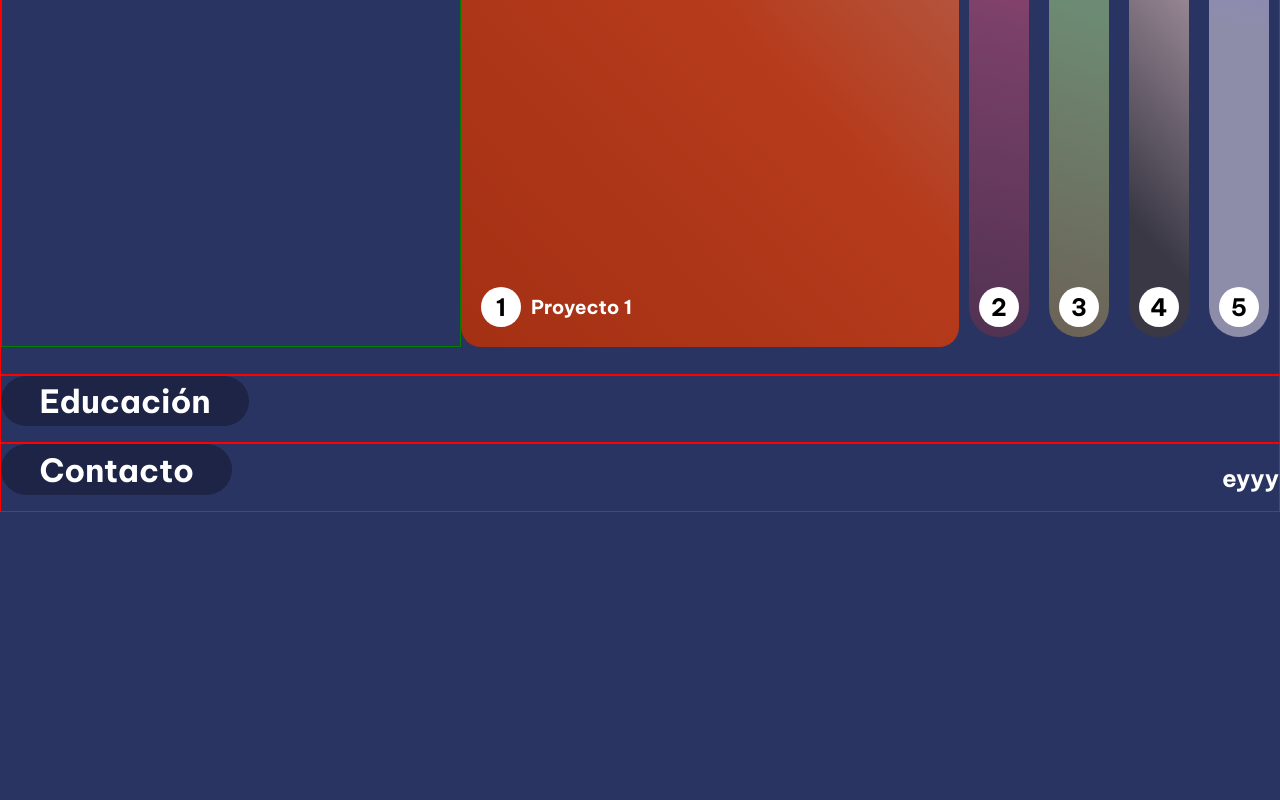
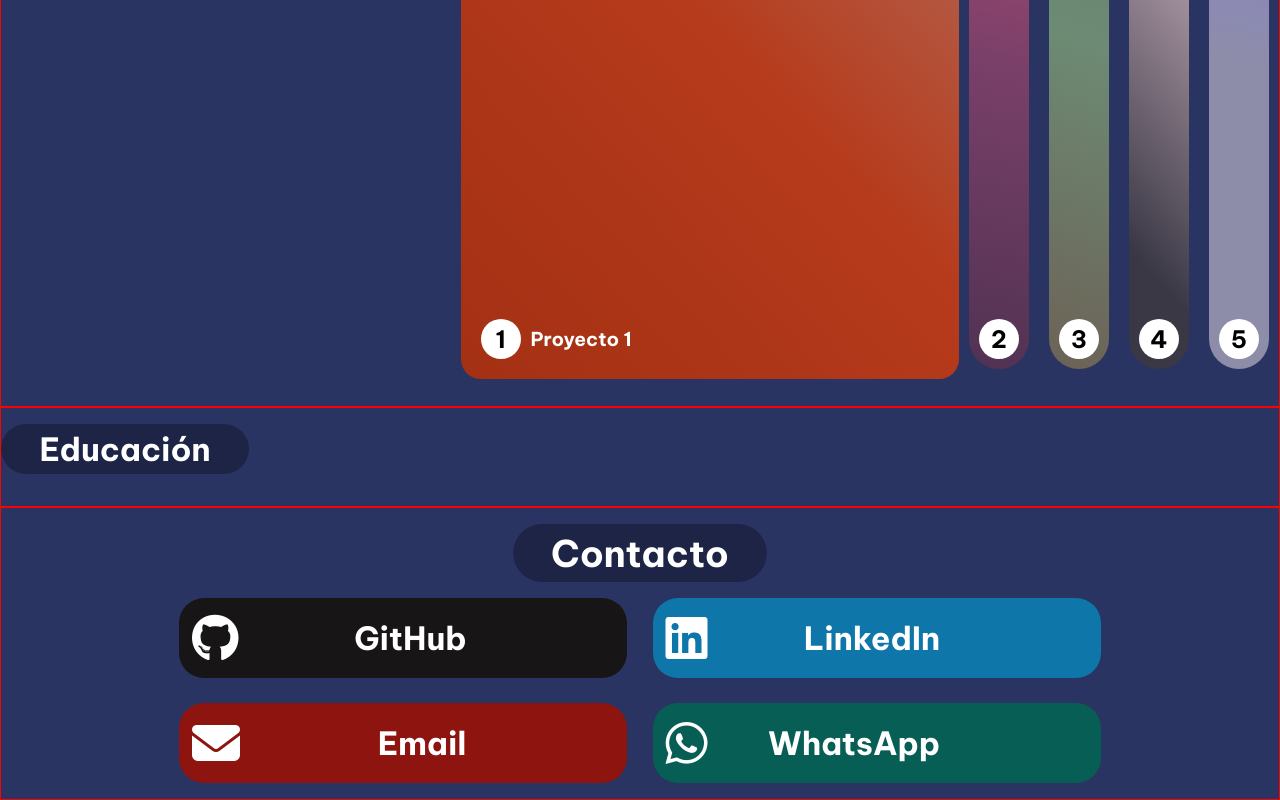
Before and after one commit to TomyAlberdi/portfolio-07-2022, a plain HTML site: page index.html in a window 1280 px wide. Shown: the part 509-1309 px from the top of the page. Before the commit the page ends 1021 px from the top, so only its background shows below. Drawn offline with Linux system fonts and the light colour scheme.

Commit message:
Empezado desarrollo sección contacto

```diff
--- a/index.html
+++ b/index.html
@@ -21,10 +21,10 @@
   <body>
     <header>
       <div>
-        <a href="#">Sobre mí</a>
+        <a href="#about_me">Sobre mí</a>
         <a href="#proyectos">Proyectos</a>
-        <a href="#">Educación</a>
-        <a href="#">Contacto</a>
+        <a href="#educacion">Educación</a>
+        <a href="#contact">Contacto</a>
       </div>
       <a href="#"><img src="./img/favicon.ico" alt="Website Logo" /></a>
     </header>
@@ -190,13 +190,26 @@
       <section class="educacion" id="educacion">
         <h2 class="titulo">Educación</h2>
       </section>
-      <section class="contact" id="contanct">
-        <div class="intro_contacto">
+      <section class="contact" id="contact">
           <h2 class="titulo">Contacto</h2>
-        </div>
-        <div class="links_contacto">
-          <h2>eyyy</h2>
-        </div>
+          <div class="links">
+            <a class="div1" href="https://github.com/TomyAlberdi" target="_blank">
+              <i class="fa-brands fa-github"></i>
+              <h3>GitHub</h3>
+            </a>
+            <a class="div2" href="https://www.linkedin.com/in/tom%C3%A1s-alberdi-42150a219/" target="_blank">
+              <i class="fa-brands fa-linkedin"></i>
+              <h3>LinkedIn</h3>
+            </a>
+            <button class="div3" onclick="copyMail()" target="_blank">
+              <i class="fa-solid fa-envelope"></i>
+              <h3>Email</h3>
+            </button>
+            <a class="div4" href="https://wa.me/+542214181379" target="_blank">
+              <i class="fa-brands fa-whatsapp"></i>
+              <h3>WhatsApp</h3>
+            </a>
+          </div>
       </section>
     </main>
     <script src="./js/main.js"></script>
--- a/js/main.js
+++ b/js/main.js
@@ -12,3 +12,8 @@ proyectos.forEach(item => {
         item.classList.add('active')
     })
 })
+
+function copyMail() {
+    navigator.clipboard.writeText("tomas.alberdi.2001@gmail.com");
+    alert("Email copiado.");
+}
--- a/sass/components/_contact.scss
+++ b/sass/components/_contact.scss
@@ -1,5 +1,49 @@
 @use "./mixins";
 
 .contact {
-    @include mixins.flex-container(row,space-between,center);
+    @include mixins.flex-container(column,space-between,center);
+    .titulo {
+        font-size: 2.3rem;
+    }
+    div.links {
+        display: grid;
+        grid-template-columns: repeat(2, 1fr);
+        grid-template-rows: repeat(2, 1fr);
+        grid-column-gap: 2vw;
+        grid-row-gap: 2vw;
+        a, button {
+            height: 10vh;
+            width: 35vw;
+            border: none;
+            cursor: pointer;
+            border-radius: 25px;
+            text-align: center;
+            padding: 1vw;
+            @include mixins.flex-container(row,space-between,center);
+            text-decoration: none;
+            i {
+                font-size: 3rem;
+            }
+            h3 {
+                font-size: 2rem;
+                margin-right: 35%;
+            }
+        }
+        .div1 {
+            grid-area: 1 / 1 / 2 / 2;
+            background-color: #171515;
+        }
+        .div2 {
+            grid-area: 1 / 2 / 2 / 3;
+            background-color: #0e76a8;
+        }
+        .div3 {
+            grid-area: 2 / 1 / 3 / 2;
+            background-color: #8d140f;
+        }
+        .div4 {
+            grid-area: 2 / 2 / 3 / 3;
+            background-color: #075e54;
+        }
+    }
 }
--- a/sass/components/_main.scss
+++ b/sass/components/_main.scss
@@ -6,9 +6,9 @@ main {
     @include mixins.flex-container(column,flex-start,center);
     section {
         width: 100%;
+        padding: 2vh 0;
         border: solid 1px red;
         &.proyectos div.intro_proyectos {
-            border: solid 1px green;
             width: 50%;
             height: 83vh;
             padding: 0 2vw;
```
Also changed, not shown: sass/index.css, 1 other file.
